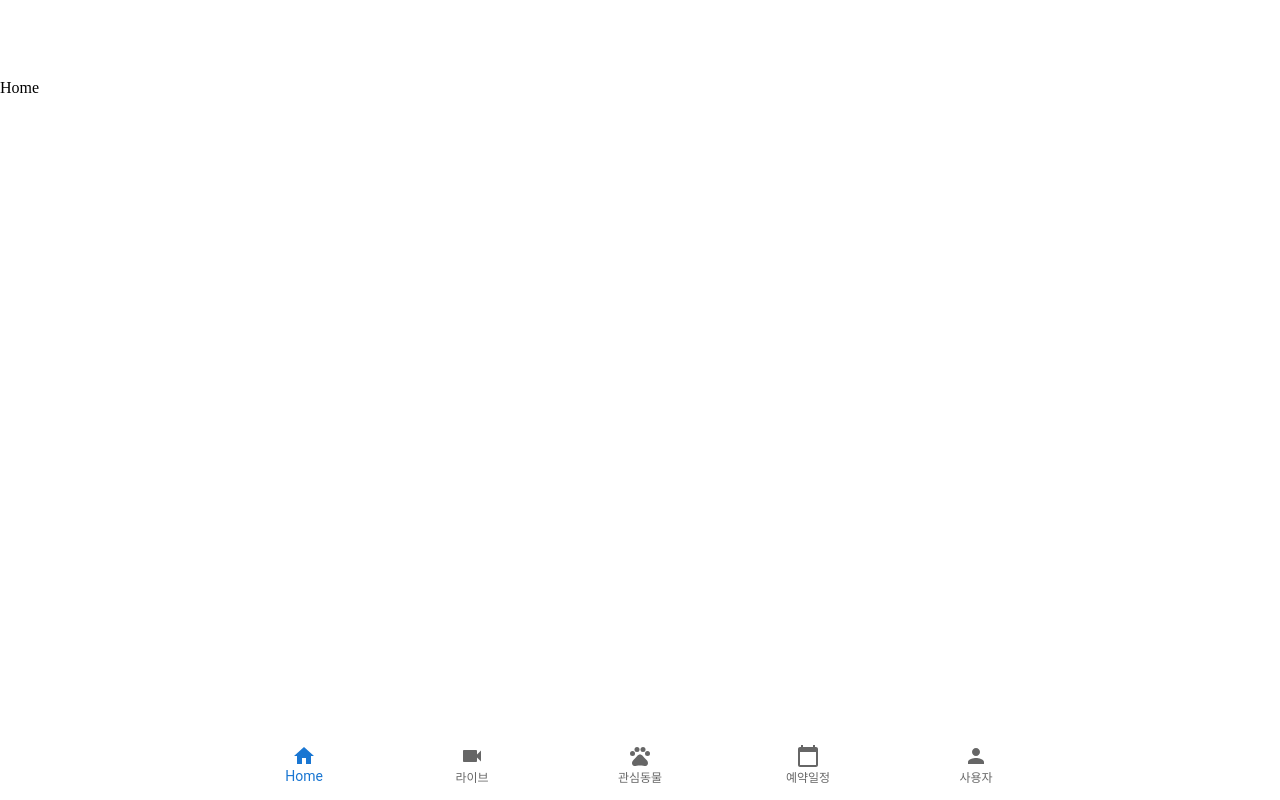
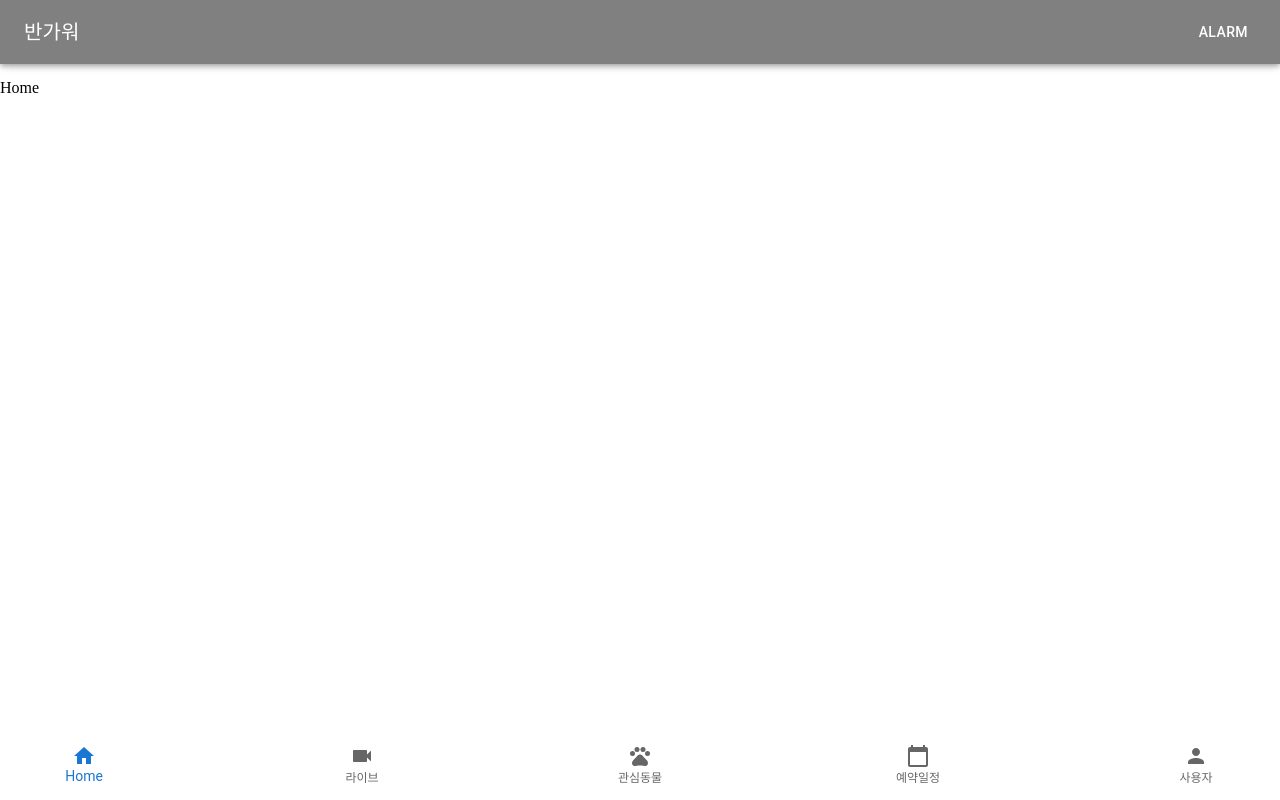
Before and after one commit to whdydrhks/SSAFY-COMMON-PROJECT, a React (Create React App) app in the folder FrontEnd/: page / in a window 1280 px wide. Built offline with nearby package versions, Linux system fonts and the light colour scheme; the HTML template or start-up script is replaced by a standard one.

Commit message:
[FE] feat : Create Header component

```diff
--- a/FrontEnd/src/components/Header.js
+++ b/FrontEnd/src/components/Header.js
@@ -0,0 +1,29 @@
+import * as React from 'react';
+import AppBar from '@mui/material/AppBar';
+import Box from '@mui/material/Box';
+import Toolbar from '@mui/material/Toolbar';
+import Typography from '@mui/material/Typography';
+import Button from '@mui/material/Button';
+import styled from 'styled-components';
+
+const SAppBar = styled(AppBar)`
+  position: fixed;
+  background-color: grey;
+`;
+
+function Header() {
+  return (
+    <Box>
+      <SAppBar>
+        <Toolbar>
+          <Typography variant="h6" component="div" sx={{ flexGrow: 1 }}>
+            반가워
+          </Typography>
+          <Button color="inherit">Alarm</Button>
+        </Toolbar>
+      </SAppBar>
+    </Box>
+  );
+}
+
+export default Header;
--- a/FrontEnd/src/pages/Account/SignUp.js
+++ b/FrontEnd/src/pages/Account/SignUp.js
@@ -1,3 +1,4 @@
+import React, { useState } from 'react';
 import {
   Avatar,
   Box,
@@ -10,8 +11,8 @@
   Typography,
 } from '@mui/material';
 import LockOutlinedIcon from '@mui/icons-material/LockOutlined';
-import React, { useState } from 'react';
 import { Link } from 'react-router-dom';
+import Header from '../../components/Header';
 import Nav from '../../components/Nav';
 
 function SignUp() {
@@ -74,6 +75,7 @@
 
   return (
     <>
+      <Header />
       <Container component="main" maxWidth="xs">
         <Box
           sx={{
--- a/FrontEnd/src/pages/Home.js
+++ b/FrontEnd/src/pages/Home.js
@@ -1,9 +1,11 @@
 import React from 'react';
+import Header from '../components/Header';
 import Nav from '../components/Nav';
 
 function Home() {
   return (
     <>
+      <Header />
       Home
       <Nav />
     </>
--- a/FrontEnd/src/styles/globalStyle.js
+++ b/FrontEnd/src/styles/globalStyle.js
@@ -32,7 +32,7 @@
 }
 body {
   line-height: 1;
-  padding:5rem 0px;
+  padding: 5rem 0px;
 }
 menu, ol, ul {
   list-style: none;
```
